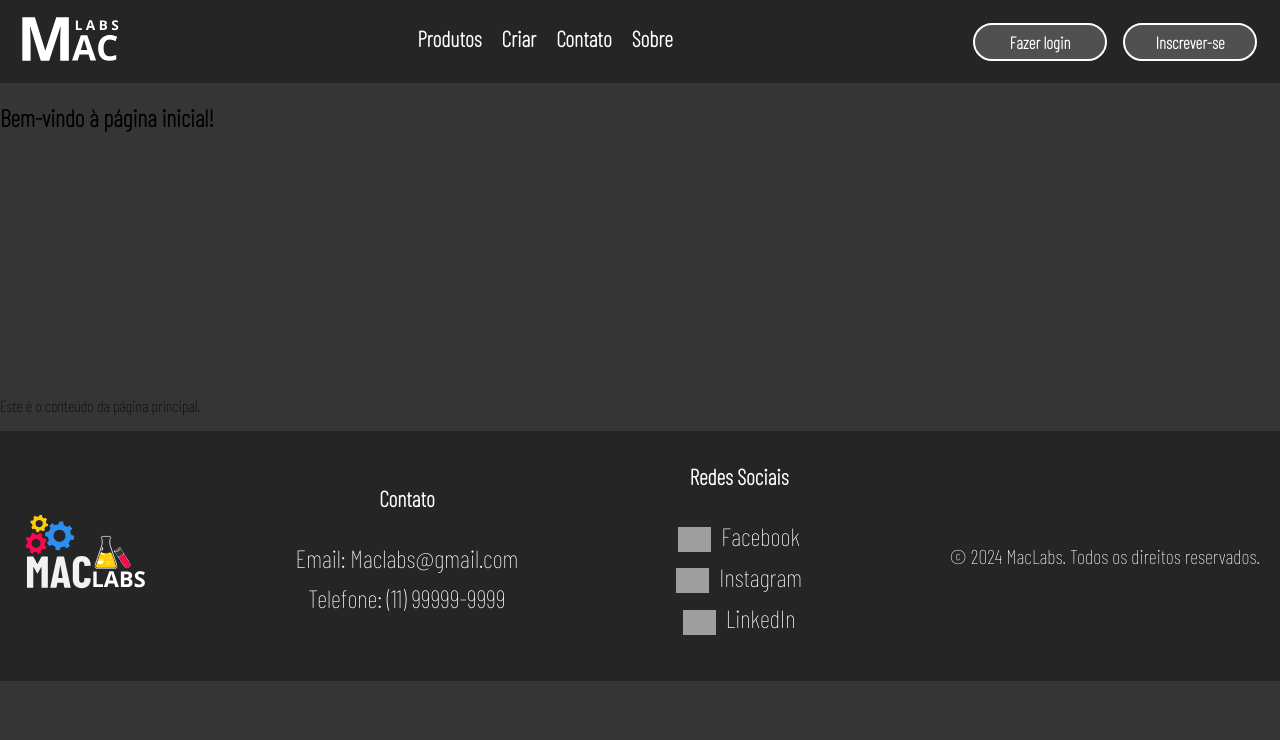
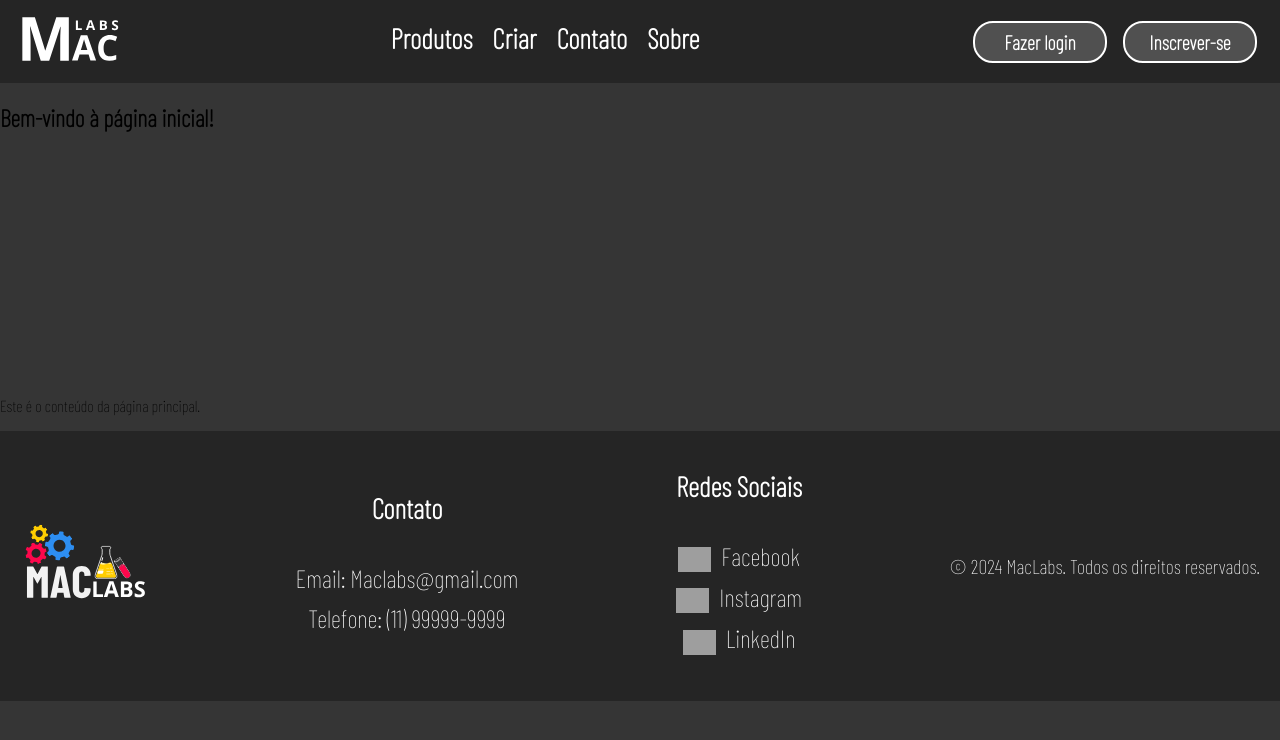
Before and after one commit to LeoDellAmatrice/MacLabs, a Flask app: page / in a window 1280 px wide. Shown: the top 740 px of the page. Run offline with Flask 3, Linux system fonts and the light colour scheme; grey boxes are pictures that could not be loaded.

Commit message:
melhoria visibilidade

```diff
--- a/static/css/base.css
+++ b/static/css/base.css
@@ -5,10 +5,10 @@
     --button-bg-color: #505050;
     --hover-color: #2d8ef1;
     --text-color: #ffffff;
-    --font-size-large: 22px;
-    --font-size-medium: 17px;
-    --font-size-small: 12px;
-    --font-size-extra-small: 14px;
+    --font-size-large: 28px;
+    --font-size-medium: 20px;
+    --font-size-small: 15px;
+    --font-size-extra-small: 17px;
 
 }
 
```
